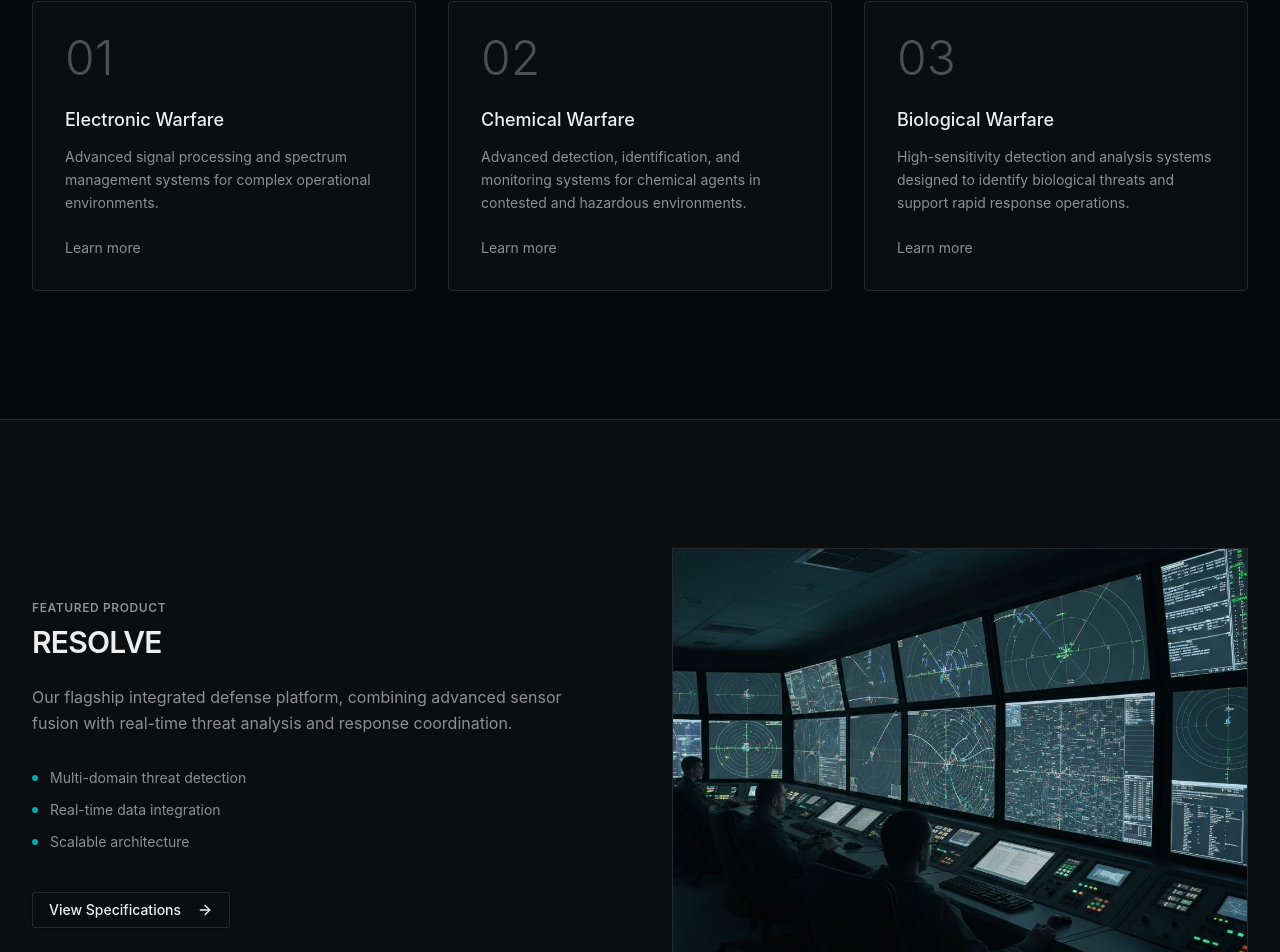
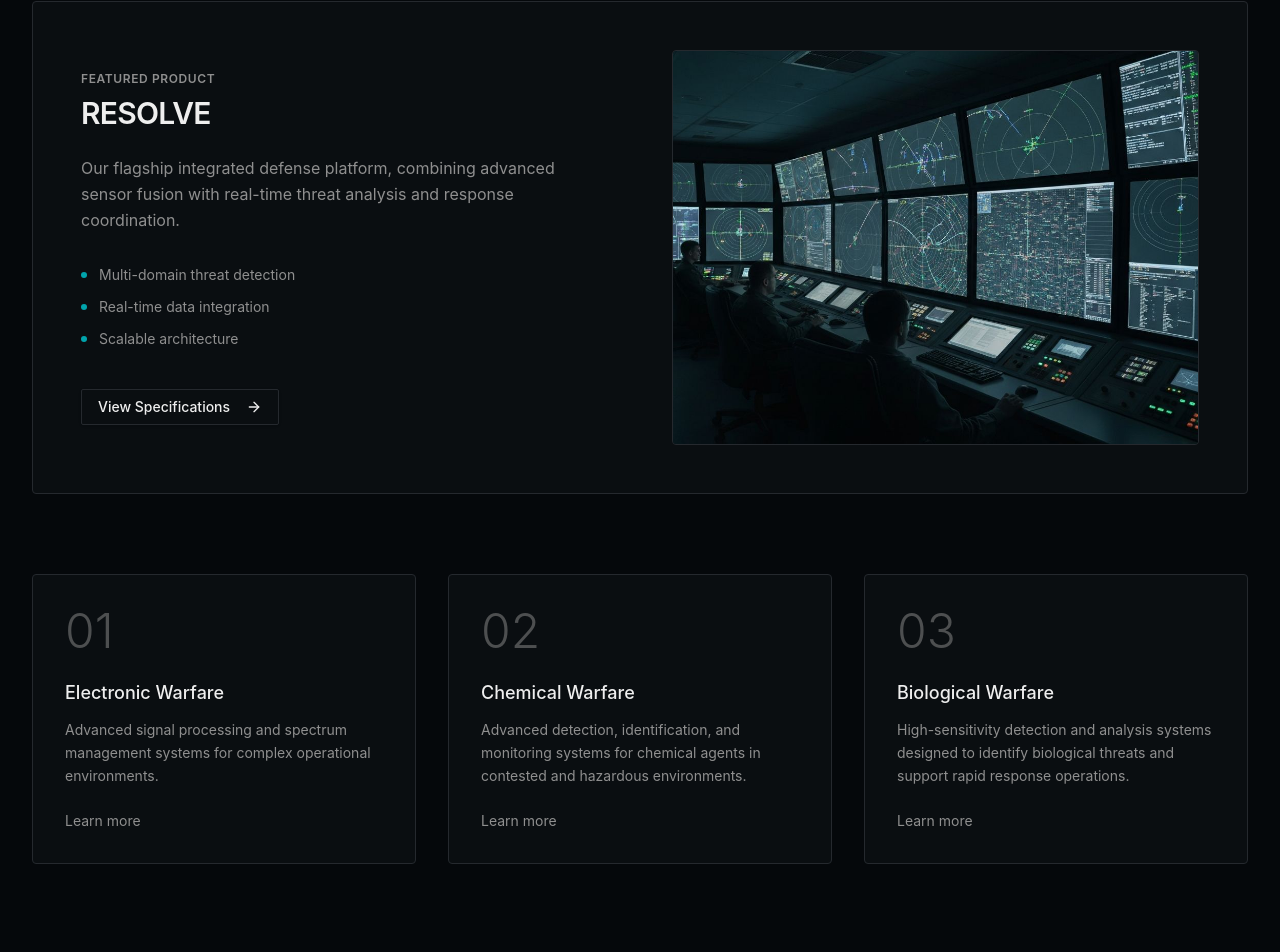
Before and after one commit to allstring/ebt-web-platform, a React (Vite) app: page / in a window 1280 px wide. Shown: the part 1052-2004 px from the top of the page. Built offline with nearby package versions, Linux system fonts and the light colour scheme.

Commit message:
feat: restructure Home page to integrate featured product section for RESOLVE, enhancing visibility and user engagement

```diff
--- a/src/pages/Home.tsx
+++ b/src/pages/Home.tsx
@@ -112,38 +112,9 @@ export default function HomePage() {
               <h2 className="mt-2 text-3xl font-semibold tracking-tight text-foreground">Integrated Defense Systems</h2>
             </div>
 
-            <div className="mt-16 grid grid-cols-1 gap-8 lg:grid-cols-3">
-              {solutions.map((solution, index) => (
-                <Link
-                  key={solution.title}
-                  to={solution.href}
-                  className="group preserve-text-rendering relative p-8 bg-card border border-border transition-transform transition-colors duration-300 ease-out transform-gpu hover:-translate-y-1 hover:scale-105 hover:shadow-xl rounded-lg overflow-hidden"
-                >
-                  <div className="flex items-center gap-4 mb-6">
-                    <span className="text-5xl font-light text-muted-foreground/50">
-                      {String(index + 1).padStart(2, "0")}
-                    </span>
-                  </div>
-                  <h3 className="text-lg font-medium text-foreground group-hover:text-accent transition-colors">
-                    {solution.title}
-                  </h3>
-                  <p className="mt-3 text-sm text-muted-foreground leading-relaxed">{solution.description}</p>
-                  <div className="mt-6 flex items-center text-sm text-muted-foreground group-hover:text-foreground transition-colors">
-                    <span className="mr-2">Learn more</span>
-                    <span className="ml-2 inline-block transform transition-all duration-200 translate-x-0 opacity-0 group-hover:translate-x-1 group-hover:opacity-100">
-                      <ArrowRight className="h-3 w-3" />
-                    </span>
-                  </div>
-                </Link>
-              ))}
-            </div>
-          </div>
-        </section>
-
             {/* Featured Product - RESOLVE */}
-        <section className="py-24 lg:py-32 bg-card border-t border-border">
-          <div className="mx-auto max-w-7xl px-6 lg:px-8">
-            <div className="grid grid-cols-1 lg:grid-cols-2 gap-16 items-center">
+            <div className="mt-16 mb-20">
+              <div className="grid grid-cols-1 lg:grid-cols-2 gap-16 items-center p-8 lg:p-12 bg-card border border-border rounded-lg">
                 <div>
                   <p className="text-xs font-semibold uppercase tracking-wider text-muted-foreground">Featured Product</p>
                   <h2 className="mt-2 text-3xl font-semibold tracking-tight text-foreground">RESOLVE</h2>
@@ -174,13 +145,40 @@ export default function HomePage() {
                     </Button>
                   </div>
                 </div>
-              <div className="relative aspect-[4/3] bg-secondary/50 border border-border">
+                <div className="relative aspect-[4/3] bg-secondary/50 border border-border rounded-lg overflow-hidden">
                   <img
                     src={dark_defense_room}
                     alt="RESOLVE defense platform interface"
                     className="object-cover w-full h-full"
                   />
                 </div>
+              </div>
+            </div>
+
+            <div className="grid grid-cols-1 gap-8 lg:grid-cols-3">
+              {solutions.map((solution, index) => (
+                <Link
+                  key={solution.title}
+                  to={solution.href}
+                  className="group preserve-text-rendering relative p-8 bg-card border border-border transition-transform transition-colors duration-300 ease-out transform-gpu hover:-translate-y-1 hover:scale-105 hover:shadow-xl rounded-lg overflow-hidden"
+                >
+                  <div className="flex items-center gap-4 mb-6">
+                    <span className="text-5xl font-light text-muted-foreground/50">
+                      {String(index + 1).padStart(2, "0")}
+                    </span>
+                  </div>
+                  <h3 className="text-lg font-medium text-foreground group-hover:text-accent transition-colors">
+                    {solution.title}
+                  </h3>
+                  <p className="mt-3 text-sm text-muted-foreground leading-relaxed">{solution.description}</p>
+                  <div className="mt-6 flex items-center text-sm text-muted-foreground group-hover:text-foreground transition-colors">
+                    <span className="mr-2">Learn more</span>
+                    <span className="ml-2 inline-block transform transition-all duration-200 translate-x-0 opacity-0 group-hover:translate-x-1 group-hover:opacity-100">
+                      <ArrowRight className="h-3 w-3" />
+                    </span>
+                  </div>
+                </Link>
+              ))}
             </div>
           </div>
         </section>
```
Lines whose indentation alone changed are shown as unchanged.
